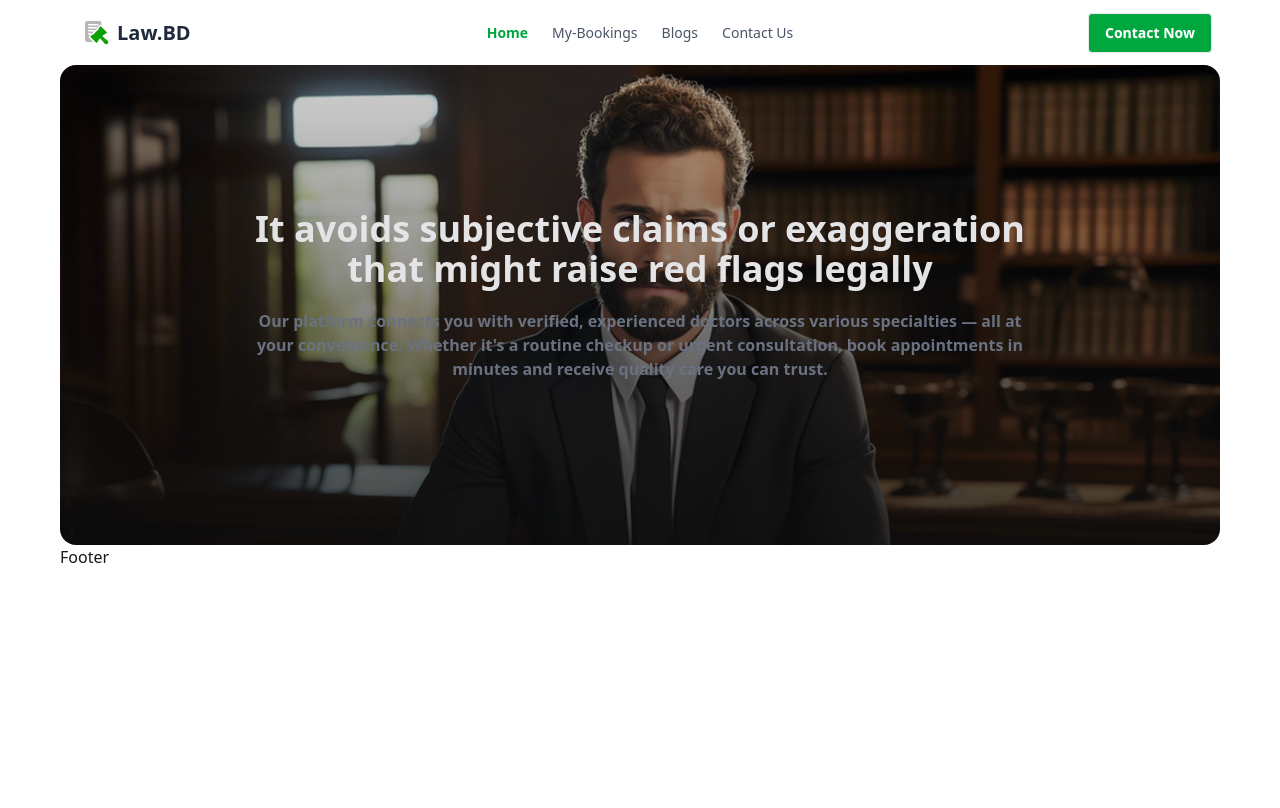
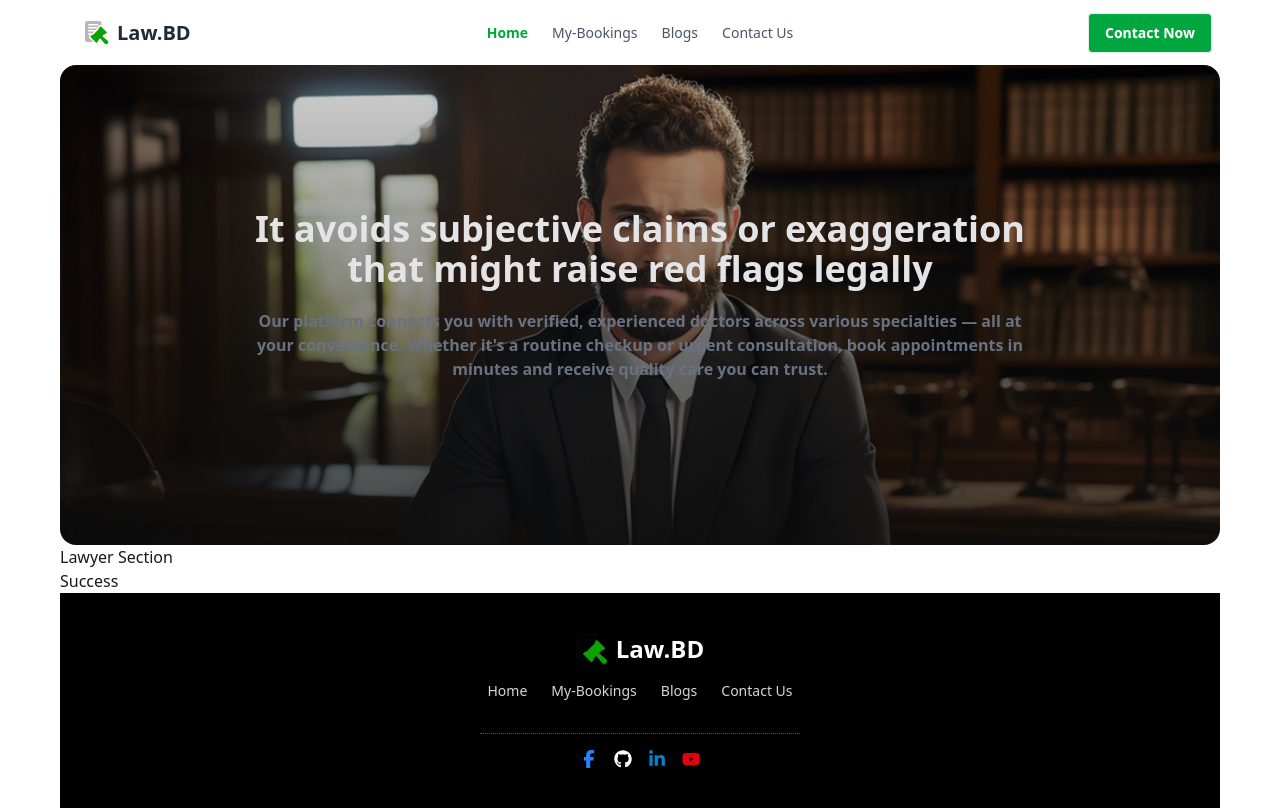
Before and after one commit to Shahriar-Utchas/Lawyer-Appointment-Booking, a React (Vite) app: page / in a window 1280 px wide. Built offline with nearby package versions, Linux system fonts and the light colour scheme.

Commit message:
Footer Added

```diff
--- a/package.json
+++ b/package.json
@@ -13,6 +13,7 @@
     "@tailwindcss/vite": "^4.1.4",
     "react": "^19.0.0",
     "react-dom": "^19.0.0",
+    "react-icons": "^5.5.0",
     "react-router": "^7.5.1",
     "tailwindcss": "^4.1.4"
   },
--- a/src/Components/Footer/Footer.jsx
+++ b/src/Components/Footer/Footer.jsx
@@ -1,11 +1,37 @@
-import React from 'react';
+import React from "react";
+import { NavLink } from "react-router";
+import { FaFacebookF, FaGithub, FaLinkedinIn, FaYoutube } from "react-icons/fa6";
 
 const Footer = () => {
     return (
-        <div>
-            <h1>Footer</h1>
+        <footer className="bg-black text-white py-10 px-4">
+            <div className="flex flex-col items-center justify-center space-y-4">
+                {/* Logo & Brand */}
+                <NavLink to="/" className="flex items-center gap-2 text-2xl font-bold text-white">
+                    <img src="C002-assets/logo.png" alt="logo" className="w-8 h-8" />
+                    Law.BD
+                </NavLink>
 
-        </div>
+                {/* Nav Links */}
+                <div className="flex space-x-6 text-sm text-gray-300 font-medium">
+                    <NavLink to="/" className="hover:text-white">Home</NavLink>
+                    <NavLink to="/LawyerDetails/l" className="hover:text-white">My-Bookings</NavLink>
+                    <NavLink to="/blogs" className="hover:text-white">Blogs</NavLink>
+                    <NavLink to="/contact" className="hover:text-white">Contact Us</NavLink>
+                </div>
+
+                {/* Divider */}
+                <div className="w-full max-w-xs border-t border-dotted border-gray-600 my-4" />
+
+                {/* Social Icons */}
+                <div className="flex space-x-4 text-lg">
+                    <a href="https://www.facebook.com/shahriar.utchas" target="_blank"><FaFacebookF className="text-blue-500 shover:text-blue-600" /></a>
+                    <a href="https://github.com/Shahriar-Utchas" target="_blank"><FaGithub className="text-white hover:text-gray-400" /></a>
+                    <a href="https://www.linkedin.com/in/shahriar-utchas" target="_blank"><FaLinkedinIn className="text-sky-600 hover:text-sky-700" /></a>
+                    <a href="https://www.youtube.com/@shahriarutchas2560" target="_blank"><FaYoutube className="text-red-600 hover:text-red-700" /></a>
+                </div>
+            </div>
+        </footer>
     );
 };
 
--- a/src/Components/Lawer/Lawyer.jsx
+++ b/src/Components/Lawer/Lawyer.jsx
@@ -3,7 +3,7 @@ import React from 'react';
 const Lawyer = () => {
     return (
         <div>
-
+            <h1>Lawyer Section</h1>
         </div>
     );
 };
--- a/src/Components/Success/Success.jsx
+++ b/src/Components/Success/Success.jsx
@@ -3,7 +3,7 @@ import React from 'react';
 const Success = () => {
     return (
         <div>
-
+            <h1>Success</h1>
         </div>
     );
 };
--- a/src/Pages/Home/Home.jsx
+++ b/src/Pages/Home/Home.jsx
@@ -1,10 +1,14 @@
 import React from 'react';
 import Banner from '../../Components/Banner/Banner';
+import Lawyer from '../../Components/Lawer/Lawyer';
+import Success from '../../Components/Success/Success';
 
 const Home = () => {
     return (
         <>
             <Banner></Banner>
+            <Lawyer></Lawyer>
+            <Success></Success>
         </>
     );
 };
```
Also changed, not shown: 1 other file (tests, documents, lock files or other folders).
